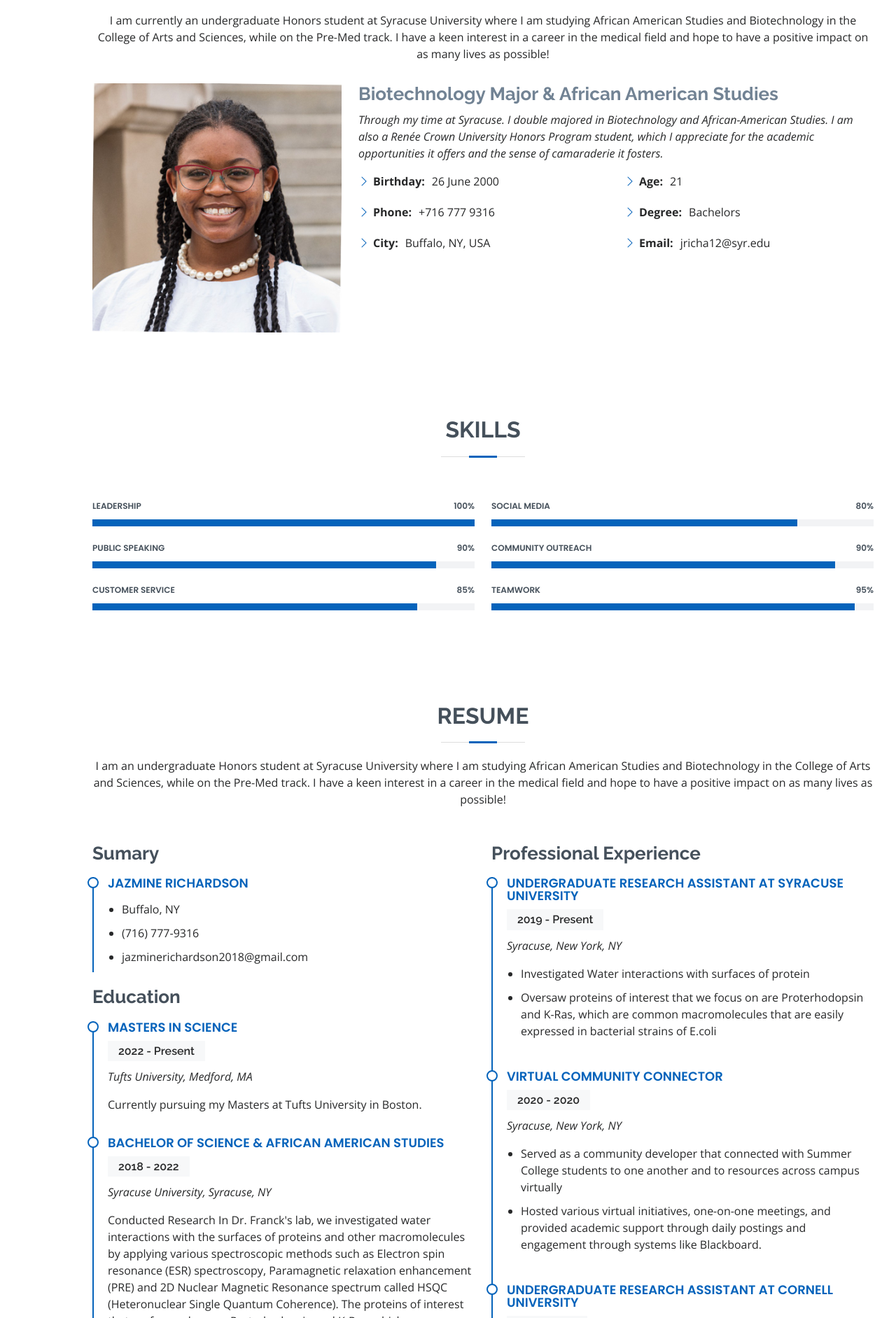
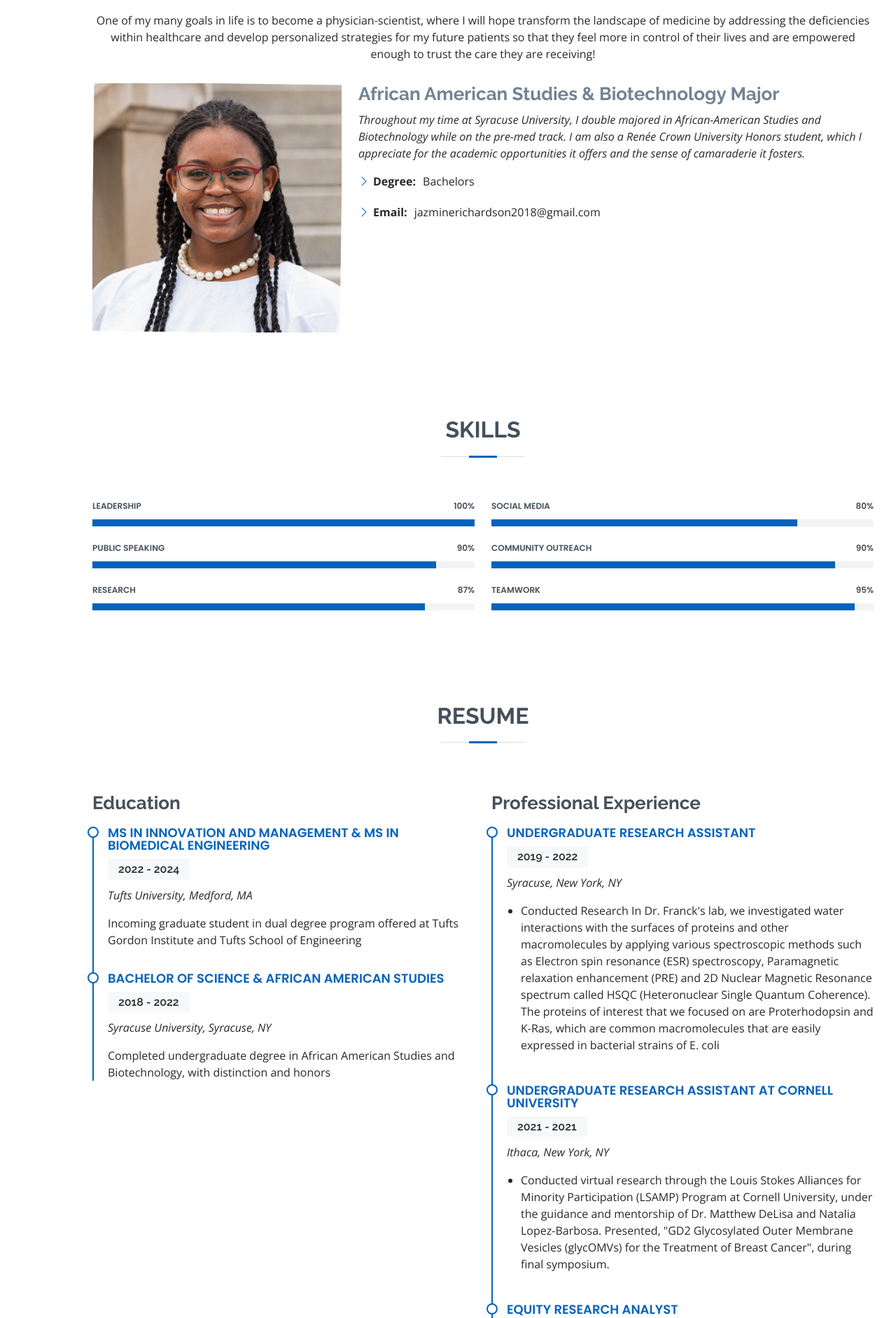
Before and after one commit to Tnkata/jazz_site, a plain HTML site: page index.html in a window 1280 px wide. Shown: the part 921-2804 px from the top of the page at 70% size. Drawn offline with nearby package versions, Linux system fonts and the light colour scheme.

Commit message:
Update to site

```diff
--- a/index.html
+++ b/index.html
@@ -76,9 +76,9 @@
         <div class="section-title">
           <h2>About</h2>
           <p>
-            I am currently an undergraduate Honors student at Syracuse University where I am studying African American Studies and
-            Biotechnology in the College of Arts and Sciences, while on the Pre-Med track. I have a keen interest in a career in the
-            medical field and hope to have a positive impact on as many lives as possible!
+            One of my many goals in life is to become a physician-scientist, where I will hope transform the landscape of medicine
+            by addressing the deficiencies within healthcare and develop personalized strategies for my future patients so that they
+            feel more in control of their lives and are empowered enough to trust the care they are receiving!
           </p>
         </div>
 
@@ -87,25 +87,26 @@
             <img src="assets/img/jazz.png" class="img-fluid" alt="">
           </div>
           <div class="col-lg-8 pt-4 pt-lg-0 content">
-            <h3>Biotechnology Major &amp; African American Studies</h3>
+            <h3>African American Studies &amp; Biotechnology Major</h3>
             <p class="fst-italic">
-              Through my time at Syracuse. I double majored in Biotechnology and African-American Studies.
-              I am also a Renée Crown University Honors Program student, which I appreciate for the academic opportunities it offers
-              and the sense of camaraderie it fosters.
+              Throughout my time at Syracuse University, I double majored in African-American Studies and Biotechnology while on the
+              pre-med track. I am also a Renée Crown University Honors student, which I appreciate for the academic opportunities it
+              offers and the sense of camaraderie it fosters.
             </p>
             <div class="row">
               <div class="col-lg-6">
                 <ul>
-                  <li><i class="bi bi-chevron-right"></i> <strong>Birthday:</strong> <span>26 June 2000</span></li>
-                  <li><i class="bi bi-chevron-right"></i> <strong>Phone:</strong> <span>+716 777 9316</span></li>
-                  <li><i class="bi bi-chevron-right"></i> <strong>City:</strong> <span>Buffalo, NY, USA</span></li>
+                  <li><i class="bi bi-chevron-right"></i> <strong>Degree:</strong> <span>Bachelors</span></li>
+                  <li><i class="bi bi-chevron-right"></i> <strong>Email:</strong> <span>jazminerichardson2018@gmail.com</span></li>
+                  <!-- <li><i class="bi bi-chevron-right"></i> <strong>Birthday:</strong> <span>26 June 2000</span></li> -->
+                  <!-- <li><i class="bi bi-chevron-right"></i> <strong>Phone:</strong> <span>+716 777 9316</span></li> -->
+                  <!-- <li><i class="bi bi-chevron-right"></i> <strong>City:</strong> <span>Buffalo, NY, USA</span></li> -->
                 </ul>
               </div>
               <div class="col-lg-6">
                 <ul>
-                  <li><i class="bi bi-chevron-right"></i> <strong>Age:</strong> <span>21</span></li>
-                  <li><i class="bi bi-chevron-right"></i> <strong>Degree:</strong> <span>Bachelors</span></li>
-                  <li><i class="bi bi-chevron-right"></i> <strong>Email:</strong> <span>jricha12@syr.edu</span></li>
+                  <!-- <li><i class="bi bi-chevron-right"></i> <strong>Age:</strong> <span>21</span></li> -->
+
                 </ul>
               </div>
             </div>
@@ -149,9 +150,9 @@
             </div>
 
             <div class="progress">
-              <span class="skill">Customer Service <i class="val">85%</i></span>
+              <span class="skill">Research <i class="val">87%</i></span>
               <div class="progress-bar-wrap">
-                <div class="progress-bar" role="progressbar" aria-valuenow="85" aria-valuemin="0" aria-valuemax="100"></div>
+                <div class="progress-bar" role="progressbar" aria-valuenow="87" aria-valuemin="0" aria-valuemax="100"></div>
               </div>
             </div>
 
@@ -194,16 +195,14 @@
         <div class="section-title">
           <h2>Resume</h2>
           <p>
-            I am an undergraduate Honors student at Syracuse University where I am studying African American Studies and
-            Biotechnology in the College of Arts and Sciences, while on the Pre-Med track. I have a keen interest in a career in the
-            medical field and hope to have a positive impact on as many lives as possible!
+
           </p>
         </div>
 
         <div class="row">
           <div class="col-lg-6">
-            <h3 class="resume-title">Sumary</h3>
-            <div class="resume-item pb-0">
+            <h3 class="resume-title"> </h3>
+            <!-- <div class="resume-item pb-0">
               <h4>Jazmine Richardson</h4>
               <p><em>
 
@@ -213,15 +212,16 @@
                 <li>(716) 777-9316</li>
                 <li>jazminerichardson2018@gmail.com</li>
               </ul>
-            </div>
+            </div> -->
 
             <h3 class="resume-title">Education</h3>
             <div class="resume-item">
-              <h4>Masters in Science </h4>
-              <h5>2022 - Present</h5>
+              <h4>MS in Innovation and Management & MS in Biomedical Engineering</h4>
+              <h5>2022 - 2024</h5>
               <p><em>Tufts University, Medford, MA</em></p>
               <p>
-                Currently pursuing my Masters at Tufts University in Boston.
+                Incoming graduate student in dual degree program offered at
+                Tufts Gordon Institute and Tufts School of Engineering
               </p>
             </div>
             <div class="resume-item">
@@ -229,27 +229,27 @@
               <h5>2018 - 2022</h5>
               <p><em>Syracuse University, Syracuse, NY</em></p>
               <p>
-                Conducted Research In Dr. Franck's lab, we investigated water interactions with the surfaces of proteins and other macromolecules by
-                applying various spectroscopic methods such as Electron spin resonance (ESR) spectroscopy, Paramagnetic relaxation
-                enhancement (PRE) and 2D Nuclear Magnetic Resonance spectrum called HSQC (Heteronuclear Single Quantum Coherence). The
-                proteins of interest that we focused on are Proterhodopsin and K-Ras, which are common macromolecules that are easily
-                expressed in bacterial strains of E.coli
+                Completed undergraduate degree in African American Studies and Biotechnology, with distinction and honors
               </p>
             </div>
           </div>
           <div class="col-lg-6">
             <h3 class="resume-title">Professional Experience</h3>
             <div class="resume-item">
-              <h4>Undergraduate Research Assistant at Syracuse University</h4>
-              <h5>2019 - Present</h5>
+              <h4>Undergraduate Research Assistant</h4>
+              <h5>2019 - 2022</h5>
               <p><em>Syracuse, New York, NY </em></p>
               <ul>
-                <li>Investigated Water interactions with surfaces of protein</li>
-                <li>Oversaw proteins of interest that we focus on are Proterhodopsin and K-Ras, which are common macromolecules that are easily
-                expressed in bacterial strains of E.coli </li>
+                <li>
+                  Conducted Research In Dr. Franck's lab, we investigated water interactions with the surfaces of proteins and other
+                  macromolecules by applying various spectroscopic methods such as Electron spin resonance (ESR) spectroscopy,
+                  Paramagnetic relaxation enhancement (PRE) and 2D Nuclear Magnetic Resonance spectrum called HSQC (Heteronuclear Single
+                  Quantum Coherence). The proteins of interest that we focused on are Proterhodopsin and K-Ras, which are common
+                  macromolecules that are easily expressed in bacterial strains of E. coli
+                </li>
               </ul>
             </div>
-            <div class="resume-item">
+            <!-- <div class="resume-item">
               <h4>Virtual Community Connector</h4>
               <h5>2020 - 2020</h5>
               <p><em>Syracuse, New York, NY </em></p>
@@ -259,11 +259,11 @@
                 <li>Hosted various virtual initiatives, one-on-one meetings, and provided academic support through daily postings and
                 engagement through systems like Blackboard.</li>
               </ul>
-            </div>
+            </div> -->
             <div class="resume-item">
               <h4>Undergraduate Research Assistant at Cornell University</h4>
               <h5>2021 - 2021</h5>
-              <p><em>Ithca, New York, NY </em></p>
+              <p><em>Ithaca, New York, NY </em></p>
               <ul>
                 <li>Conducted virtual research through the Louis Stokes Alliances for Minority Participation (LSAMP) Program at Cornell
                 University, under the guidance and mentorship of Dr. Matthew DeLisa and Natalia Lopez-Barbosa. Presented, "GD2
@@ -271,13 +271,32 @@
               </ul>
             </div>
             <div class="resume-item">
+                <h4>Equity Research Analyst</h4>
+                <h5>2020 - 2021</h5>
+                <p><em>BLK Capital Management, Corp, Cambridge, MA</em></p>
+                <ul>
+                  <li>
+                    Participated in an analyst education program that included qualitative analysis, accounting, company/industry analysis,
+                    revenue projection models, stock pitches (TDOC) and DCF valuation
+                  </li>
+                  <li>
+                    Networked with industry leaders at Vanguard, Morgan Stanley, Fidelity and more during virtual conferences
+                  </li>
+                </ul>
+            </div>
+            <div class="resume-item">
               <h4>Peer Educator for The Barnes Center at the Arch</h4>
               <h5>2019 - 2020</h5>
               <p><em>Syracuse, New York, NY</em></p>
               <ul>
-                <li>Led a focus on educating and empowering students to make informed choices and decisions regarding the use of alcohol and other
-                substances.</li>
-                <li>Committed to making a campus-wide difference through nonjudgmental dialogue.</li>
+                <li>
+                  Empowered students to make informed choices and decisions regarding the use of alcohol and other substances through
+                  interactive, pop-up programs known as Health-Hubs.
+                </li>
+                <li>
+                  Created and hosted annual programs such as the Sans Bar, Be Wise BE-BQ and other events during National Collegiate
+                  Alcohol Awareness Week and Alcohol Awareness Month.
+                </li>
                 <li>Recommended and consulted with clients on the most appropriate graphic design</li>
                 <li>Created 4+ design presentations and proposals a month for clients and account managers</li>
               </ul>
@@ -356,40 +375,40 @@
 
           <div class="col-lg-4 col-md-6 portfolio-item filter-card">
             <div class="portfolio-wrap">
-              <img src="assets/img/portfolio/jazz_business_flyer.jpg" class="img-fluid" alt="">
+              <img src="assets/img/portfolio/jazz_article.jpg" class="img-fluid" alt="">
               <div class="portfolio-info">
                 <h4> </h4>
                 <p> </p>
                 <div class="portfolio-links">
-                  <a href="assets/img/portfolio/jazz_business_flyer.jpg" data-gallery="portfolioGallery" class="portfolio-lightbox" title=" "><i class="bx bx-plus"></i></a>
+                  <a href="assets/img/portfolio/jazz_article.jpg" data-gallery="portfolioGallery" class="portfolio-lightbox" title=" "><i class="bx bx-plus"></i></a>
                   <!-- <a href="https://beautyxblues.as.me/schedule.php" class="portfolio-details-lightbox" data-glightbox="type: external" title="Portfolio Details"><i class="bx bx-link"></i></a> -->
                 </div>
               </div>
             </div>
           </div>
 
-          <!-- <div class="col-lg-4 col-md-6 portfolio-item filter-web">
+          <div class="col-lg-4 col-md-6 portfolio-item filter-web">
             <div class="portfolio-wrap">
-              <img src="assets/img/portfolio/jazz_night_out.jpg" class="img-fluid" alt="">
+              <img src="assets/img/portfolio/YOUR HEALTH.jpg" class="img-fluid" alt="">
               <div class="portfolio-info">
                 <h4> </h4>
                 <p> </p>
                 <div class="portfolio-links">
-                  <a href="assets/img/portfolio/jazz_night_out.jpg" data-gallery="portfolioGallery" class="portfolio-lightbox" title=" "><i class="bx bx-plus"></i></a>
-                  <a href="portfolio-details.html" class="portfolio-details-lightbox" data-glightbox="type: external" title="Portfolio Details"><i class="bx bx-link"></i></a>
+                  <a href="assets/img/portfolio/YOUR HEALTH.jpg" data-gallery="portfolioGallery" class="portfolio-lightbox" title=" "><i class="bx bx-plus"></i></a>
+                  <!-- <a href="portfolio-details.html" class="portfolio-details-lightbox" data-glightbox="type: external" title="Portfolio Details"><i class="bx bx-link"></i></a> -->
                 </div>
               </div>
             </div>
-          </div> -->
+          </div>
 
           <div class="col-lg-4 col-md-6 portfolio-item filter-app">
             <div class="portfolio-wrap">
-              <img src="assets/img/portfolio/jazz_doc.jpg" class="img-fluid" alt="">
+              <img src="assets/img/portfolio/cancer_paper.jpg" class="img-fluid" alt="">
               <div class="portfolio-info">
                 <h4> </h4>
                 <p> </p>
                 <div class="portfolio-links">
-                  <a href="assets/img/portfolio/jazz_doc.jpg" data-gallery="portfolioGallery" class="portfolio-lightbox" title=" "><i class="bx bx-plus"></i></a>
+                  <a href="assets/img/portfolio/cancer_paper.jpg" data-gallery="portfolioGallery" class="portfolio-lightbox" title=" "><i class="bx bx-plus"></i></a>
                   <!-- <a href="portfolio-details.html" class="portfolio-details-lightbox" data-glightbox="type: external" title="Portfolio Details"><i class="bx bx-link"></i></a> -->
                 </div>
               </div>
@@ -465,7 +484,7 @@
                 <i class="bx bx-layer"></i>
               </div>
               <h4><a href="https://beautyxblues.as.me/schedule.php" target="_blank" rel="noopener noreferrer" >Beauty By the Blues</a></h4>
-              <p>Click on the name above to schedule an appointment with me!</p>
+              <p>Click on the title above to schedule an appointment with me!</p>
             </div>
           </div>
 
@@ -478,7 +497,7 @@
                 <i class="bx bx-file"></i>
               </div>
               <h4><a href="https://surface.syr.edu/intertext/vol27/iss1/19/" target="_blank" rel="noopener noreferrer" >Duality of Blackness in America</a></h4>
-              <p>Click the on the Name to view my publication</p>
+              <p>Click the on the title to view my publication</p>
             </div>
           </div>
 
```
Also changed, not shown: assets/img/portfolio/YOUR HEALTH.jpg (added), assets/img/portfolio/cancer_paper.jpg (added), assets/img/portfolio/jazz_article.jpg (added).
